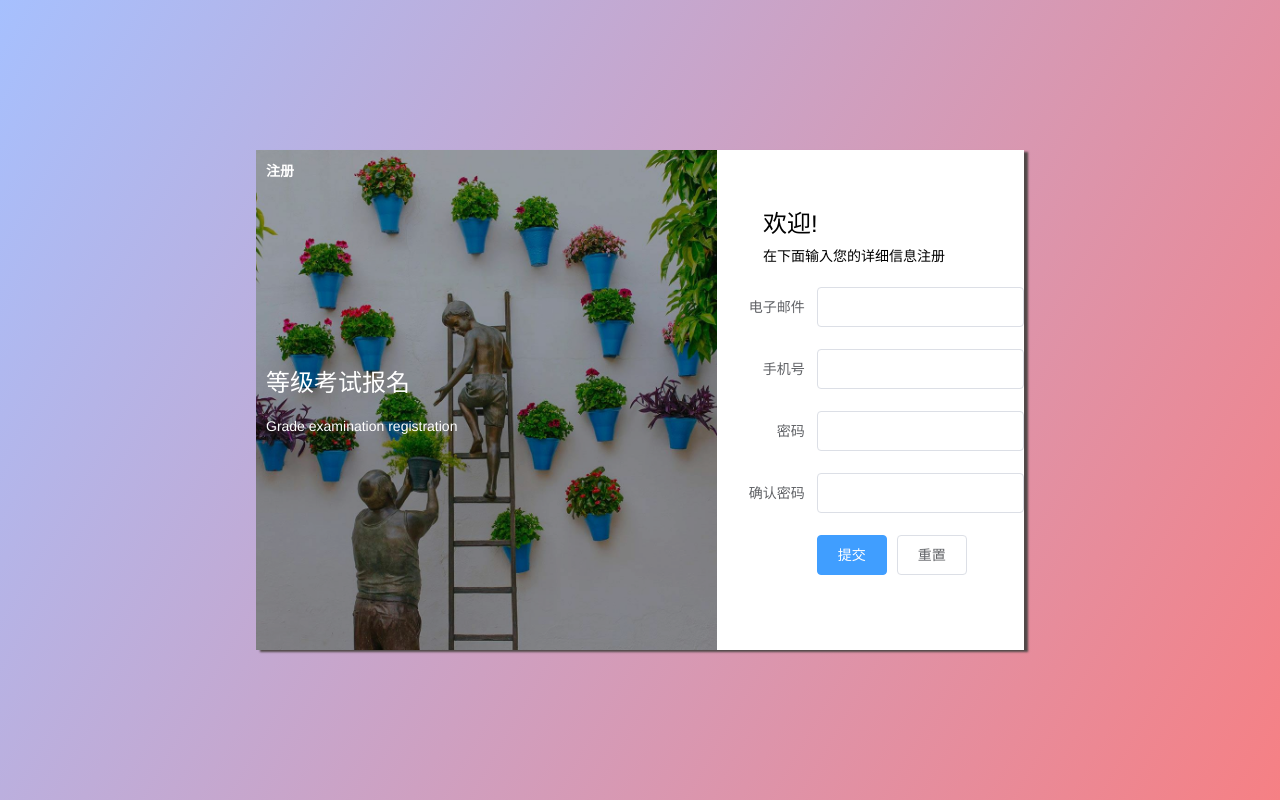
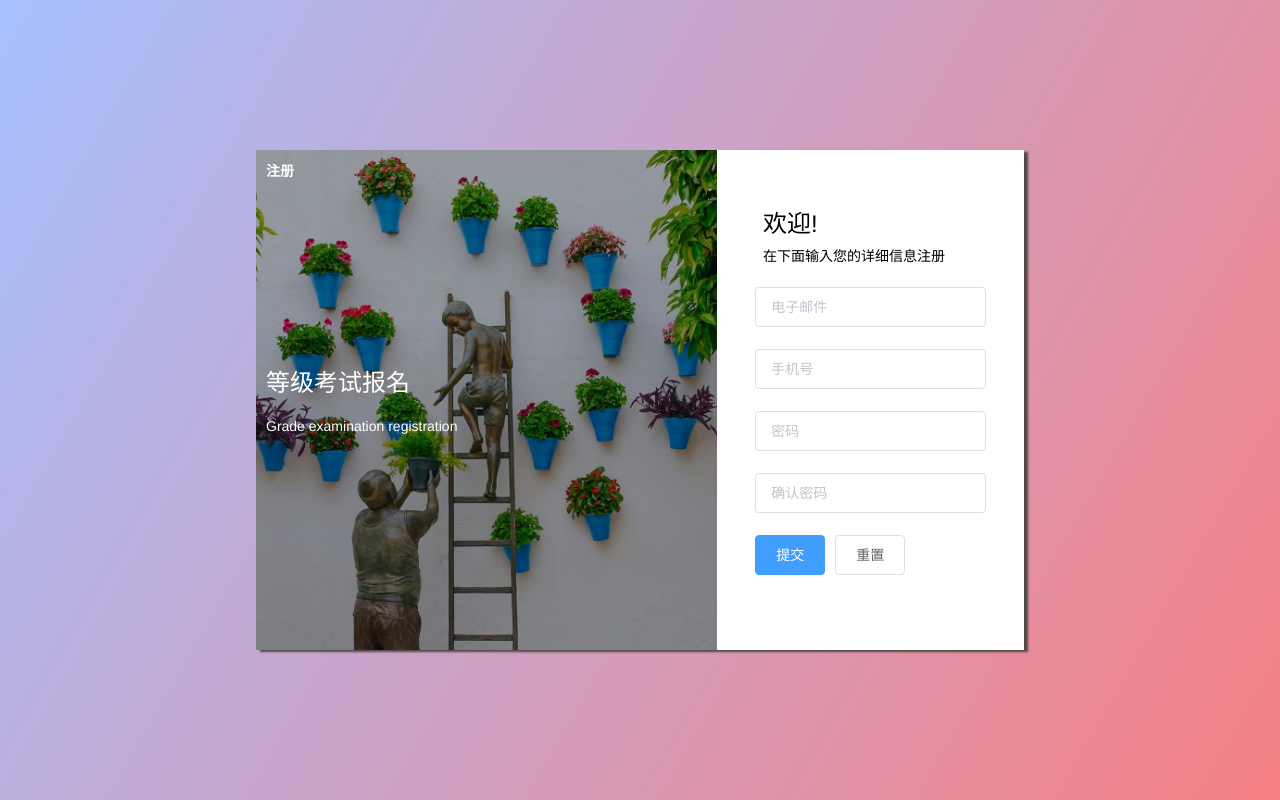
Before and after one commit to JaneChelle/RegistrationSystem, a Vue app: page /sign-up in a window 1280 px wide. Built offline with nearby package versions, Linux system fonts and the light colour scheme; a small style sheet from the web is missing.

Commit message:
公告完成

```diff
--- a/src/views/Home.vue
+++ b/src/views/Home.vue
@@ -38,46 +38,9 @@
         <div class="right">
           <div class="title"><i class="iconfont icongonggao"></i>等级考试最新动态</div>
           <div class="iframe">
-              <div class="content">
-                  <h5>2019年下半年考试时间：</h5>
-                  <ul>
-                      <li>笔试：2019-12-14</li>
-                      <li>上午：英语四级 &nbsp; 下午：英语六级</li>
-                      <li>口试：</li>
-                      <li>2019-11-23：英语四级 &nbsp; 2019-11-24：英语六级</li>
-                  </ul>
-                  <hr class="hr_line">
-              </div>
-
-              <div class="content">
-                  <h5>2019年下半年准考证打印提示：</h5>
-                  <ul>
-                      <li>1.2019年下半年准考证打印仅限<span style="color:red">北京、天津、河北、山西、内蒙
-                          古吉林、黑龙江、上海、江苏、安徽、福建、江西、山东、河南、
-                          湖北、湖南、广东、广西、海南、
-                          庆、四小、贵州、云南、西藏、
-                          甘肃、青海、宁夏、新疆、澳门(口语)。</span>
-                      </li>
-                      <li>2.口试准考证打印时间: 11月18日。</li>
-                      <li>3.笔试准考证打印时间:请以考点通知时间为准，如考点采用集体打印方式, 请联系学校相关部门领取准考证。
-                      </li>
-                  </ul>
-                  <hr class="hr_line">
-              </div>
-
-              <div class="content">
-                  <h5>2019年下半年准考证打印提示：</h5>
-                  <ul>
-                      <li>1.2019年下半年准考证打印仅限<span style="color:red">北京、天津、河北、山西、内蒙
-                          古吉林、黑龙江、上海、江苏、安徽、福建、江西、山东、河南、
-                          湖北、湖南、广东、广西、海南、
-                          庆、四小、贵州、云南、西藏、
-                          甘肃、青海、宁夏、新疆、澳门(口语)。</span>
-                      </li>
-                      <li>2.口试准考证打印时间: 11月18日。</li>
-                      <li>3.笔试准考证打印时间:请以考点通知时间为准，如考点采用集体打印方式, 请联系学校相关部门领取准考证。
-                      </li>
-                  </ul>
+              <div class="content" v-for="(value, key,index) in notice" :key="index" >
+                 <div v-html="value.content"></div>
+                <hr class="hr_line">
               </div>
           </div>
         </div>
@@ -96,13 +59,18 @@
 <script>
 // @ is an alias to /src
 // import HelloWorld from '@/components/HelloWorld.vue'
+import BaseUrl from '../api/index';
 export default {
   name: 'Home',
   data(){
     return {
       date: new Date(),
-      isLogin: localStorage.getItem('isLogin')
+      isLogin: localStorage.getItem('isLogin'),
+      notice: null
     }
+  },
+  created(){
+    this.findNotice()
   },
   filters: {
     dateFormat: function(){
@@ -143,6 +111,24 @@ export default {
             showClose: true
           })
           location.reload(true);
+    },
+    findNotice(){
+      this.$axios({
+        method:'get',
+        url: BaseUrl + '/notice/findAll',
+        headers: {
+          token: window.localStorage['Authorization']
+        }
+      }).then((res) => {
+        if(res.data.code == 1){
+          this.notice = res.data.data;
+        } else{
+          console.log(res.data.msg);
+
+        }
+      }).catch((err) => {
+        console.log(err);
+      })
     }
   },
   beforeDestroy:function(){
@@ -252,7 +238,7 @@ export default {
       .iframe
         overflow-y scroll
         position absolute
-        height 350px
+        max-height 350px
         top 50px
         &::-webkit-scrollbar
           width 10px
--- a/src/views/enroll.vue
+++ b/src/views/enroll.vue
@@ -117,7 +117,6 @@ export default {
       submitForm(formName) {
         this.$refs[formName].validate((valid) => {
           if (valid) {
-          //  alert('submit!');
             let v = this;
             this.$axios({
               method: 'post',
--- a/src/views/enrollment-status.vue
+++ b/src/views/enrollment-status.vue
@@ -138,7 +138,7 @@ methods: {
         }).then(function(res){
           if(res.data.code == 1){
               _this.ruleForm.post = JSON.parse(JSON.stringify(res.data.data))
-
+              console.log(_this.ruleForm.post);
           } else {
             _this.ruleForm.error = res.data.data.msg
             console.log(_this.error)
--- a/src/views/sign-in.vue
+++ b/src/views/sign-in.vue
@@ -98,6 +98,7 @@ export default {
     .left
       height 100%
       width 60%
+      height 500px
       background-image url('../assets/sign-up1.jpg')
       background-size cover
       background-position center
--- a/src/views/sign-up.vue
+++ b/src/views/sign-up.vue
@@ -11,17 +11,17 @@
             <span class="rignt_tips">在下面输入您的详细信息注册</span>
           </h2>
         <el-form :model="ruleForm" status-icon :rules="rules" ref="ruleForm" label-width="100px" class="demo-ruleForm">
-            <el-form-item label="电子邮件" prop="email">
-                <el-input  v-model="ruleForm.email" autocomplete="off"></el-input>
+            <el-form-item label="" prop="email">
+                <el-input placeholder="电子邮件" v-model="ruleForm.email" autocomplete="off"></el-input>
             </el-form-item>
-            <el-form-item label="手机号" prop="phone">
-                <el-input v-model="ruleForm.phone" autocomplete="off"></el-input>
+            <el-form-item label="" prop="phone">
+                <el-input placeholder="手机号" v-model="ruleForm.phone" autocomplete="off"></el-input>
             </el-form-item>
-            <el-form-item label="密码" prop="pass">
-                <el-input type="password" v-model="ruleForm.pass" autocomplete="off"></el-input>
+            <el-form-item label="" prop="pass">
+                <el-input placeholder="密码" type="password" v-model="ruleForm.pass" autocomplete="off"></el-input>
             </el-form-item>
-            <el-form-item label="确认密码" prop="checkPass">
-                <el-input type="password" v-model="ruleForm.checkPass" autocomplete="off"></el-input>
+            <el-form-item label="" prop="checkPass">
+                <el-input placeholder="确认密码" type="password" v-model="ruleForm.checkPass" autocomplete="off"></el-input>
             </el-form-item>
             <el-form-item>
                 <el-button type="primary" @click="submitForm('ruleForm')">提交</el-button>
@@ -118,7 +118,6 @@
       submitForm(formName) {
         this.$refs[formName].validate((valid) => {
           if (valid) {
-           alert('submit!');
             let v = this;
             this.$axios({
               method: 'post',
@@ -212,4 +211,8 @@
        width 70%
        .rignt_tips
          font-size 14px
+      form
+        width 75%
+      form>div>div
+        margin-left 0 !important
 </style>
```
